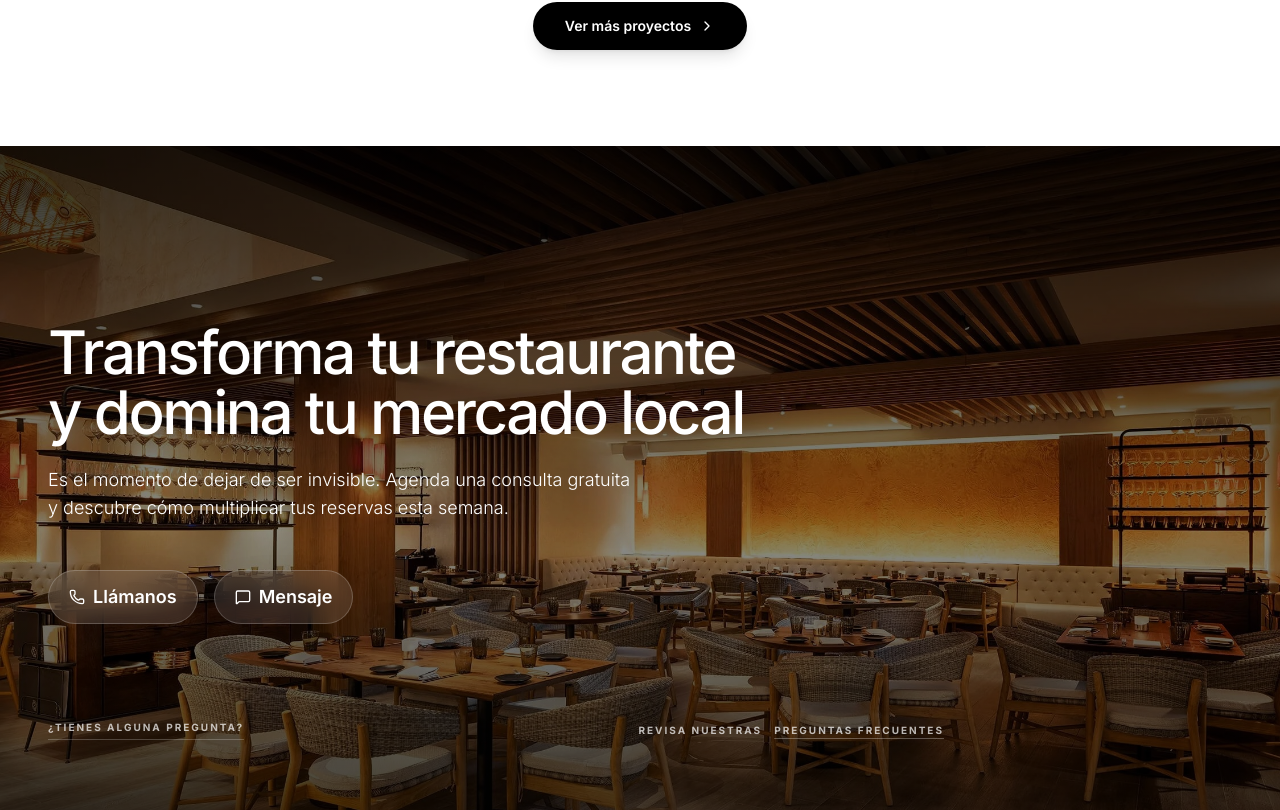
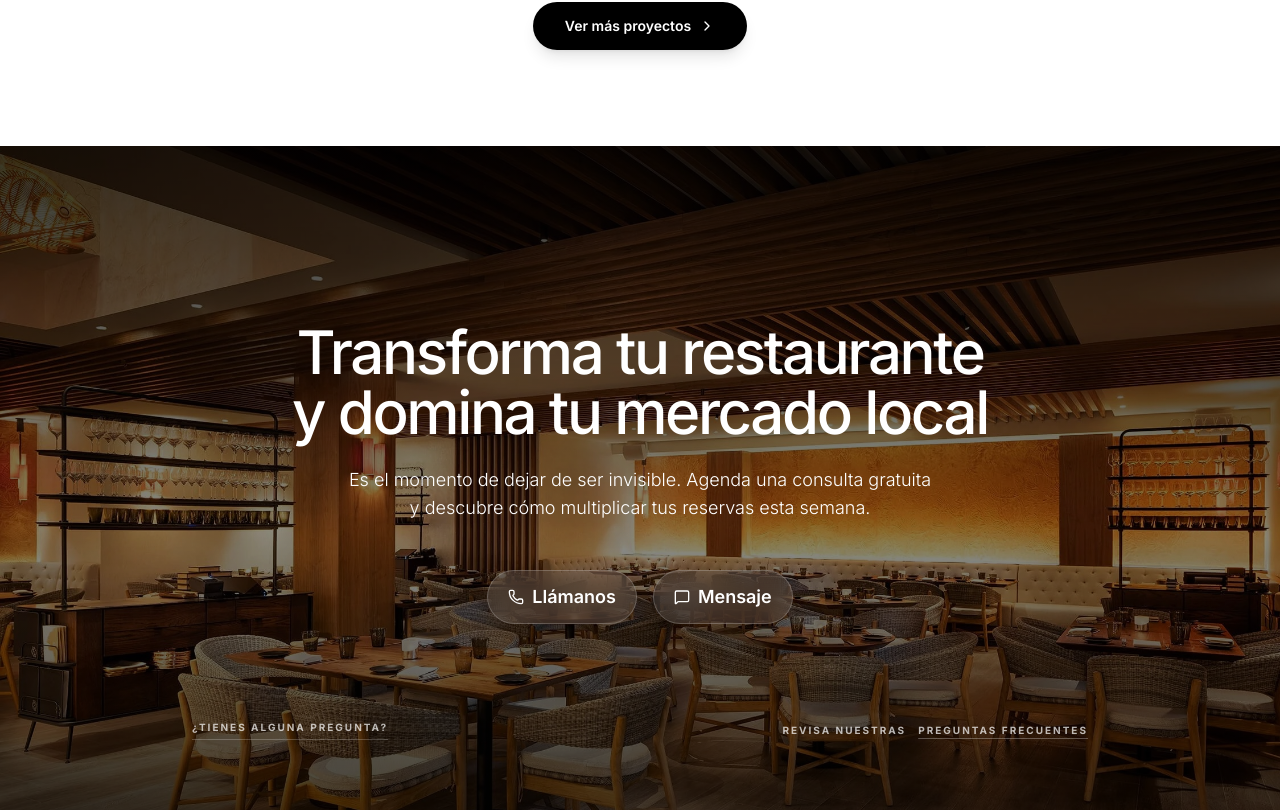
Before and after one commit to motionsmanagement/Motions, a React (Vite) app: page / in a window 1280 px wide. Shown: the part 4630-5440 px from the top of the page. Built offline with nearby package versions, Linux system fonts and the light colour scheme.

Commit message:
style: final cta alignment left on mobile and center on desktop

```diff
--- a/components/FinalCTA.tsx
+++ b/components/FinalCTA.tsx
@@ -3,7 +3,7 @@ import { Phone, MessageSquare } from 'lucide-react';
 
 const FinalCTA: React.FC = () => {
   return (
-    <section id="contact" className="relative py-44 px-6 md:px-12 overflow-hidden flex flex-col items-start text-left font-['Inter']">
+    <section id="contact" className="relative py-44 px-6 md:px-12 overflow-hidden flex flex-col items-start md:items-center text-left md:text-center font-['Inter']">
       {/* Background Image */}
       <div className="absolute inset-0 z-0">
         <img
@@ -22,18 +22,18 @@ const FinalCTA: React.FC = () => {
           y domina tu mercado local
         </h2>
 
-        <p className="text-white text-base md:text-lg mb-12 max-w-2xl leading-relaxed font-light">
+        <p className="text-white text-base md:text-lg mb-12 max-w-2xl md:mx-auto leading-relaxed font-light">
           Es el momento de dejar de ser invisible. Agenda una consulta gratuita<br className="hidden md:block" />
           y descubre cómo multiplicar tus reservas esta semana.
         </p>
 
-        <div className="flex flex-row items-center justify-start gap-4 mb-24 w-full">
-          <button className="flex items-center gap-2 px-5 py-3 rounded-full bg-white/10 backdrop-blur-md border border-white/20 text-white text-sm sm:text-lg font-semibold hover:bg-white/20 transition-all hover:scale-105 active:scale-95 shadow-2xl group flex-1 sm:flex-none justify-center">
+        <div className="flex flex-row items-center justify-start md:justify-center gap-4 mb-24 w-full">
+          <button className="flex items-center gap-2 px-5 py-3 rounded-full bg-white/10 backdrop-blur-md border border-white/20 text-white text-sm sm:text-lg font-semibold hover:bg-white/20 transition-all hover:scale-105 active:scale-95 shadow-2xl group flex-1 md:flex-none justify-center">
             <Phone className="w-4 h-4 group-hover:rotate-12 transition-transform" />
             Llámanos
           </button>
 
-          <button className="flex items-center gap-2 px-5 py-3 rounded-full bg-white/10 backdrop-blur-md border border-white/20 text-white text-sm sm:text-lg font-semibold hover:bg-white/20 transition-all hover:scale-105 active:scale-95 shadow-2xl group flex-1 sm:flex-none justify-center">
+          <button className="flex items-center gap-2 px-5 py-3 rounded-full bg-white/10 backdrop-blur-md border border-white/20 text-white text-sm sm:text-lg font-semibold hover:bg-white/20 transition-all hover:scale-105 active:scale-95 shadow-2xl group flex-1 md:flex-none justify-center">
             <MessageSquare className="w-4 h-4 group-hover:-translate-y-0.5 transition-transform" />
             Mensaje
           </button>
```
